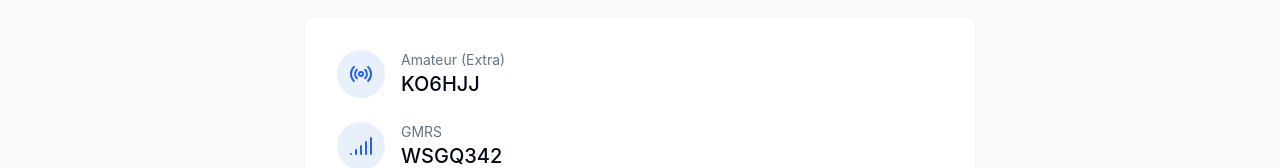
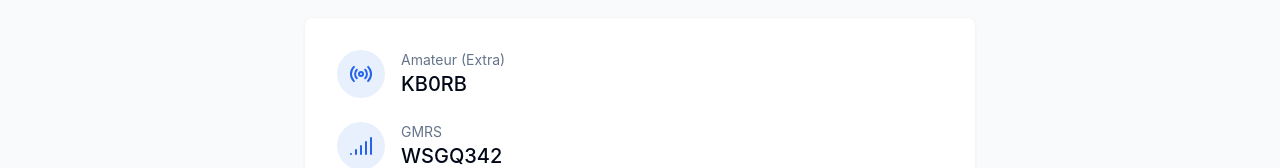
Before and after one commit to jonnyborbs/kb0rb-net, a React (Vite) app: page /contact in a window 1280 px wide. Shown: the part 239-407 px from the top of the page. Built offline with nearby package versions, Linux system fonts and the light colour scheme.

Commit message:
Update Contact.tsx

```diff
--- a/src/pages/Contact.tsx
+++ b/src/pages/Contact.tsx
@@ -52,7 +52,7 @@ const Contact = () => {
                     </div>
                     <div>
                       <p className="text-sm text-muted-foreground">Amateur (Extra)</p>
-                      <p className="font-medium text-xl">KO6HJJ</p>
+                      <p className="font-medium text-xl">KB0RB</p>
                     </div>
                   </div>
 
```
